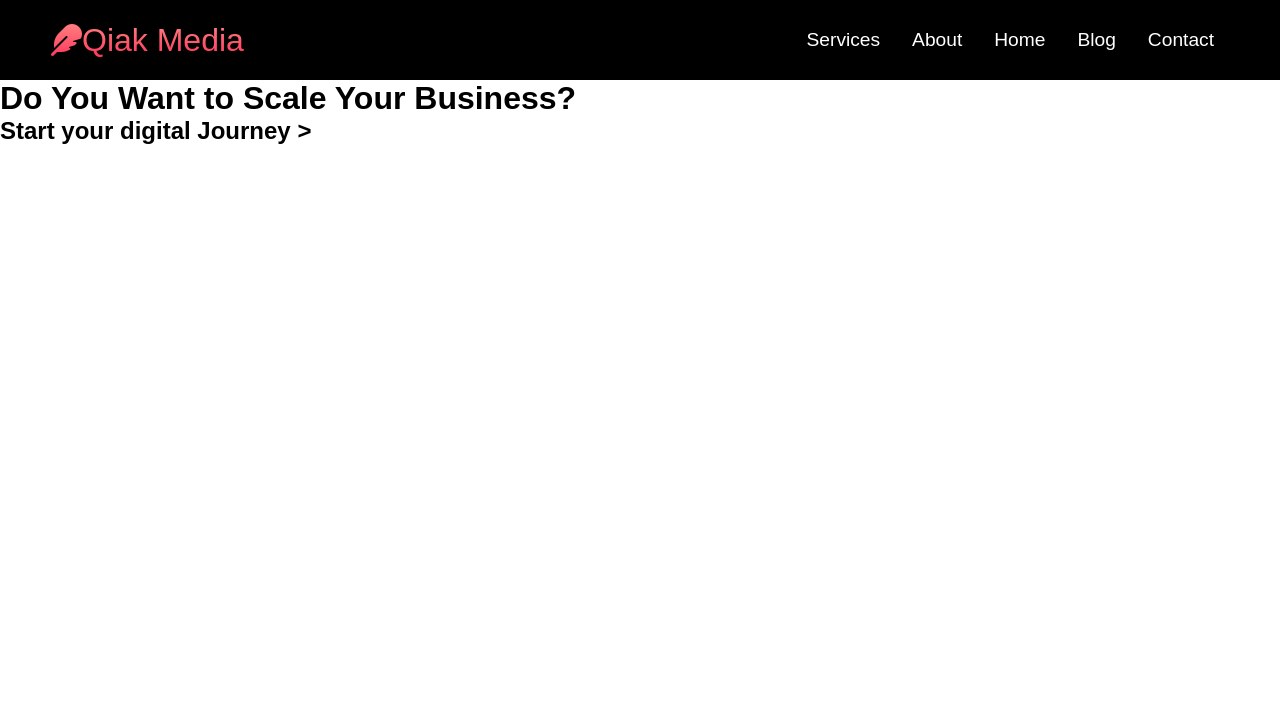
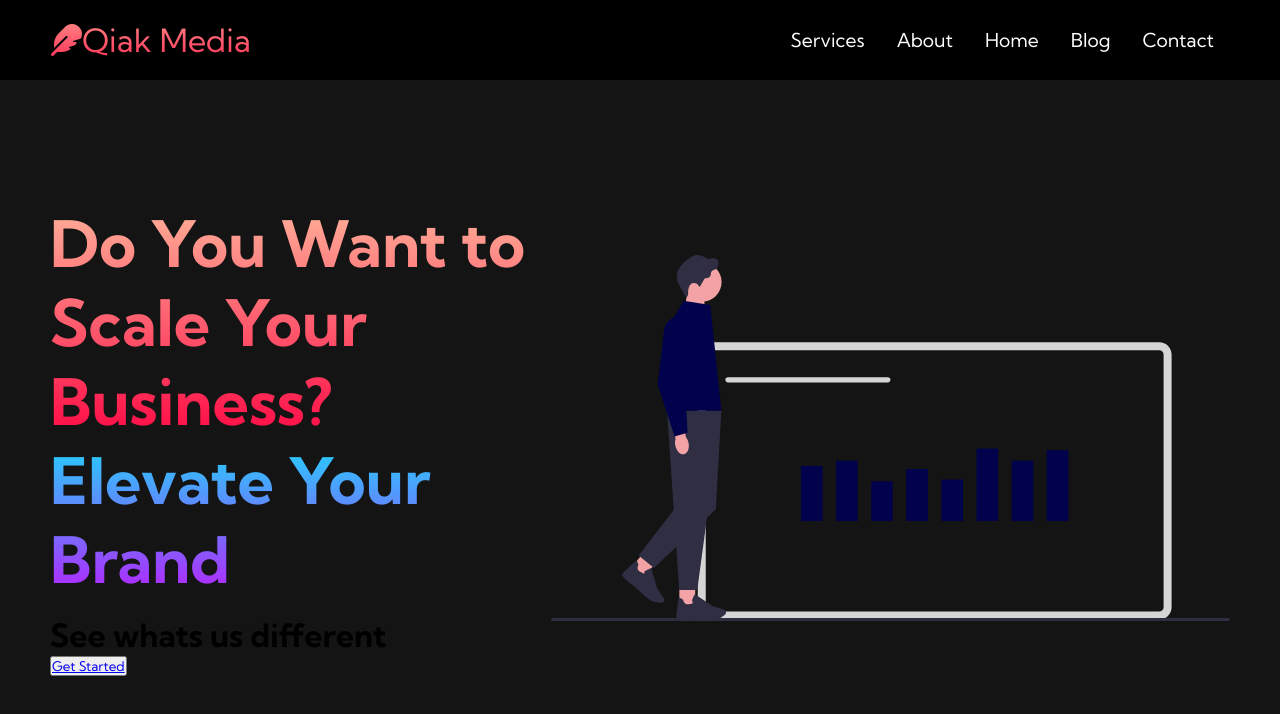
Before and after one commit to AxelKyu/Mini-Projects, a plain HTML site: page Qiak Media Website/index.html in a window 1280 px wide. Drawn offline with Linux system fonts and the light colour scheme.

Commit message:
Added Cool looking fonts and Hero Section Half complete

```diff
--- a/Qiak Media Website/index.html
+++ b/Qiak Media Website/index.html
@@ -6,6 +6,9 @@
         <title>Qiak Media</title>
         <link rel="stylesheet" href="style.css">
         <script src="https://kit.fontawesome.com/3bea10b698.js" crossorigin="anonymous"></script>
+        <link rel="preconnect" href="https://fonts.googleapis.com">
+<link rel="preconnect" href="https://fonts.gstatic.com" crossorigin>
+<link href="https://fonts.googleapis.com/css2?family=IBM+Plex+Sans:ital,wght@0,100;0,200;0,300;0,400;0,500;0,600;0,700;1,100;1,200;1,300;1,400;1,500;1,600;1,700&family=Kumbh+Sans:wght@100..900&display=swap" rel="stylesheet">
     </head>
     <body>
         <!--Navbar Section-->
@@ -42,7 +45,12 @@
             <div class="main__container">
                 <div class="main__content">
                     <h1>Do You Want to Scale Your Business?</h1>
-                    <h2>Start your digital Journey ></h2>
+                    <h2>Elevate Your Brand</h2>
+                    <p>See whats us different</p>
+                    <button class="main__button"><a href="/">Get Started</a></button>
+                </div>
+                <div class="main__img--container">
+                    <img src="images/pic1.svg" alt="" id="main__img">
                 </div>
             </div>
         </div>
--- a/Qiak Media Website/style.css
+++ b/Qiak Media Website/style.css
@@ -3,7 +3,7 @@
     box-sizing: border-box;
     padding: 0;
     margin: 0;
-    font-family:Arial, Helvetica, sans-serif;
+    font-family: "Kumbh Sans", sans-serif;
 }
 
 .navbar
@@ -165,3 +165,55 @@
         transform: translateY(-8px) rotate(-45deg);
     }
 }
+
+/*Hero Section*/
+.main
+{
+    background: #141414;
+}
+
+.main__container
+{
+    display: grid;
+    grid-template-columns: 1fr 1fr;
+    align-items: center;
+    justify-self: center;
+    margin: 0 auto;
+    height: 90vh;
+    background-color: #141414;
+    z-index: 1;
+    width: 100%;
+    max-width: 1300px;
+    padding: 0 50px;
+}
+
+.main__content h1
+{
+    font-size: 4rem;
+    background-color:#ff8177;
+    background-image: linear-gradient(to top, #ff0844 0%, #ffb199 100%);
+    background-size: 100%;
+    -webkit-background-clip: text;
+    -moz-background-clip: text;
+    -webkit-text-fill-color: transparent;
+    -moz-text-fill-color: transparent;
+}
+
+.main__content h2
+{
+    font-size: 4rem;
+    background-color:#ff8177;
+    background-image: linear-gradient(to top, #b721ff 0%, #21d4fd 100%);
+    background-size: 100%;
+    -webkit-background-clip: text;
+    -moz-background-clip: text;
+    -webkit-text-fill-color: transparent;
+    -moz-text-fill-color: transparent;
+}
+
+.main__content p
+{
+    margin-top: 1rem;
+    font-size: 2rem;
+    font-weight: 700;
+}
```
Also changed, not shown: Qiak Media Website/images/pic1.svg (added).
